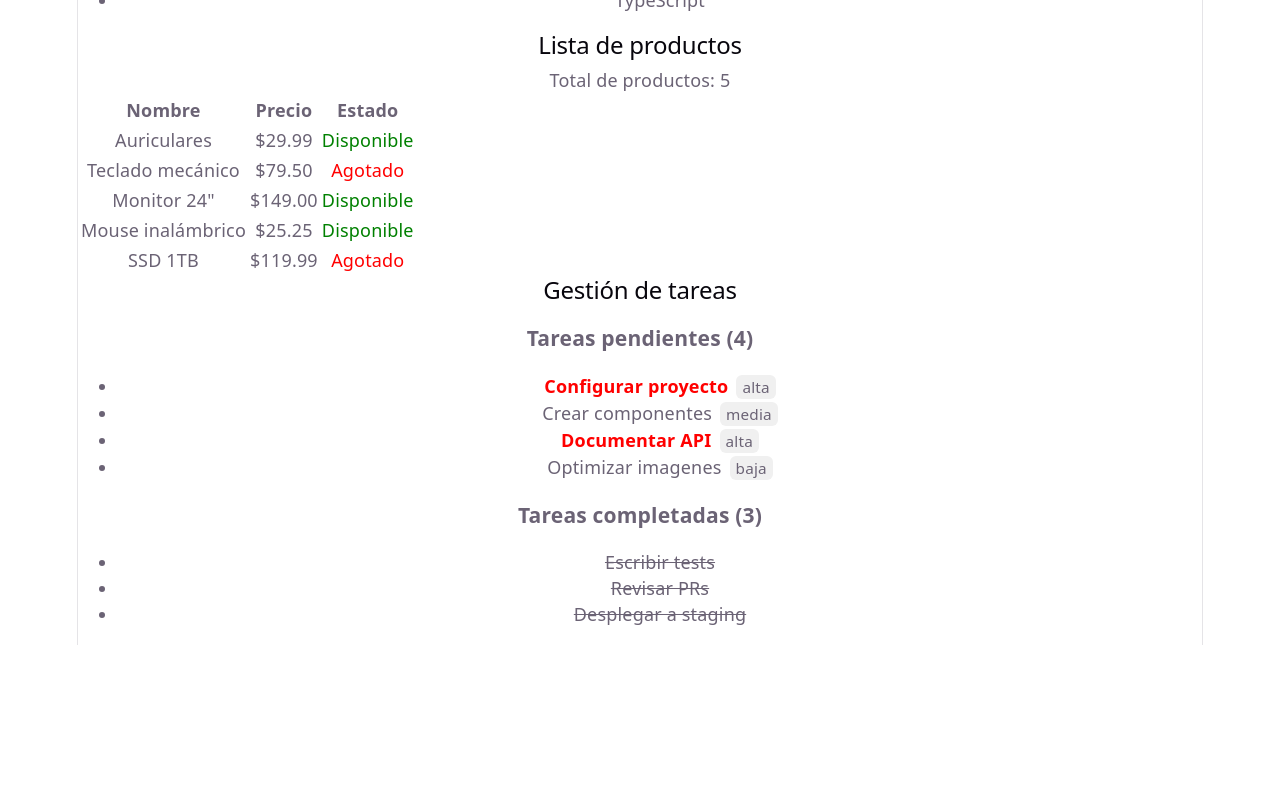
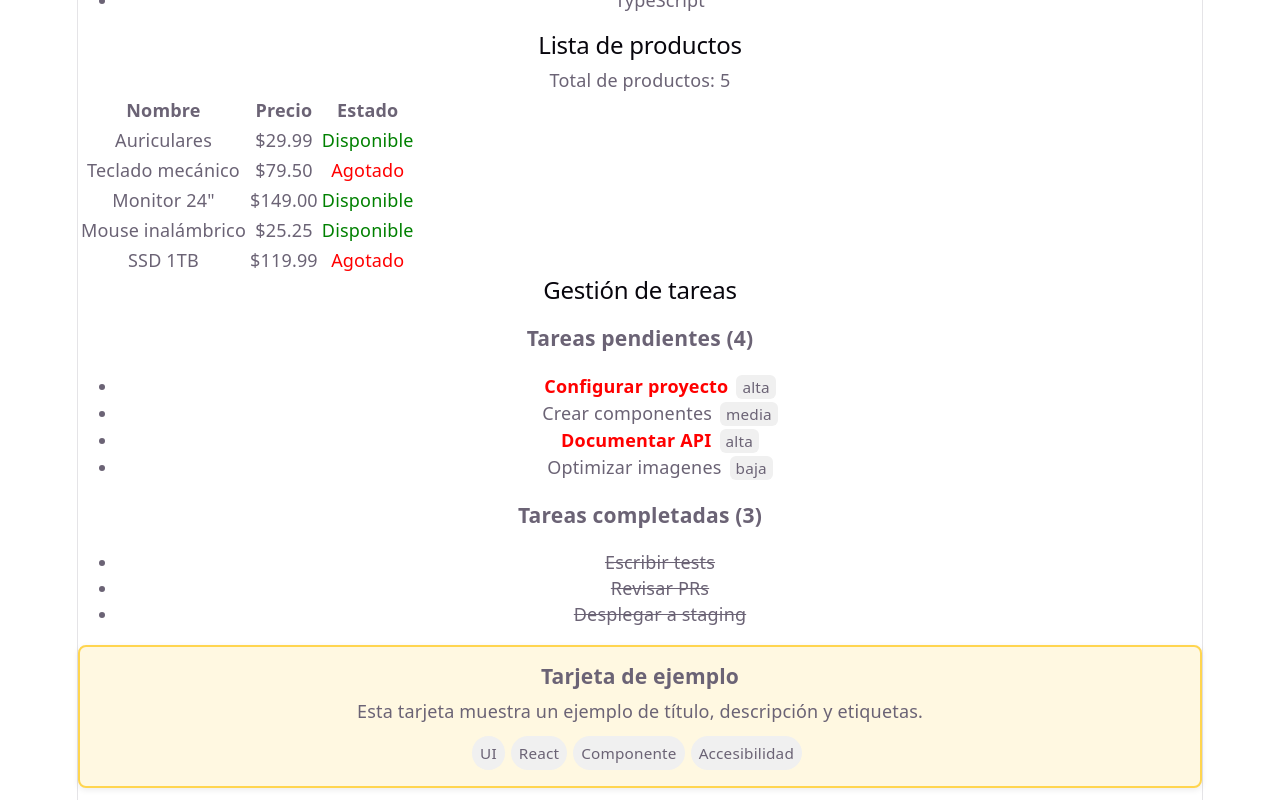
Before and after one commit to SkillR3X/mi-app-react, a React (Vite) app: page / in a window 1280 px wide. Shown: the part 630-1430 px from the top of the page. Before the commit the page ends 1275 px from the top, so only its background shows below. Built offline with nearby package versions, Linux system fonts and the light colour scheme.

Commit message:
Ejercicio 8 laboratorio 2

```diff
--- a/src/App.jsx
+++ b/src/App.jsx
@@ -5,6 +5,7 @@ import MensajeBienvenida from './components/MensajeBienvenida'
 import ListaHabilidades from './components/ListaHabilidades'
 import ListaProductos from './components/ListaProductos'
 import ListaTareas from './components/ListaTareas'
+import Tarjeta from './components/Tarjeta'
 import './App.css'
 
 function App() {
@@ -17,6 +18,7 @@ function App() {
       <ListaHabilidades />
       <ListaProductos />
       <ListaTareas />
+      <Tarjeta />
     </main>
   )
 }
--- /dev/null
+++ b/src/components/Tarjeta.jsx
@@ -0,0 +1,42 @@
+function Tarjeta() {
+  const datos = {
+    titulo: 'Tarjeta de ejemplo',
+    descripcion: 'Esta tarjeta muestra un ejemplo de título, descripción y etiquetas.',
+    etiquetas: ['UI', 'React', 'Componente', 'Accesibilidad'],
+    destacado: true,
+  }
+
+  const contStyle = {
+    borderRadius: 8,
+    boxShadow: '0 2px 6px rgba(0,0,0,0.08)',
+    padding: 16,
+    marginBottom: 12,
+    background: datos.destacado ? '#fff8e1' : '#ffffff',
+    border: datos.destacado ? '2px solid #ffd54f' : '1px solid #e6e6e6',
+  }
+
+  const tagStyle = {
+    display: 'inline-block',
+    background: '#f0f0f0',
+    padding: '4px 8px',
+    borderRadius: 9999,
+    marginRight: 6,
+    fontSize: '0.85em',
+  }
+
+  return (
+    <div style={contStyle}>
+      <h3 style={{ margin: '0 0 8px 0' }}>{datos.titulo}</h3>
+      <p style={{ margin: '0 0 12px 0' }}>{datos.descripcion}</p>
+      <div>
+        {datos.etiquetas.map((et) => (
+          <span key={et} style={tagStyle}>
+            {et}
+          </span>
+        ))}
+      </div>
+    </div>
+  )
+}
+
+export default Tarjeta
```
